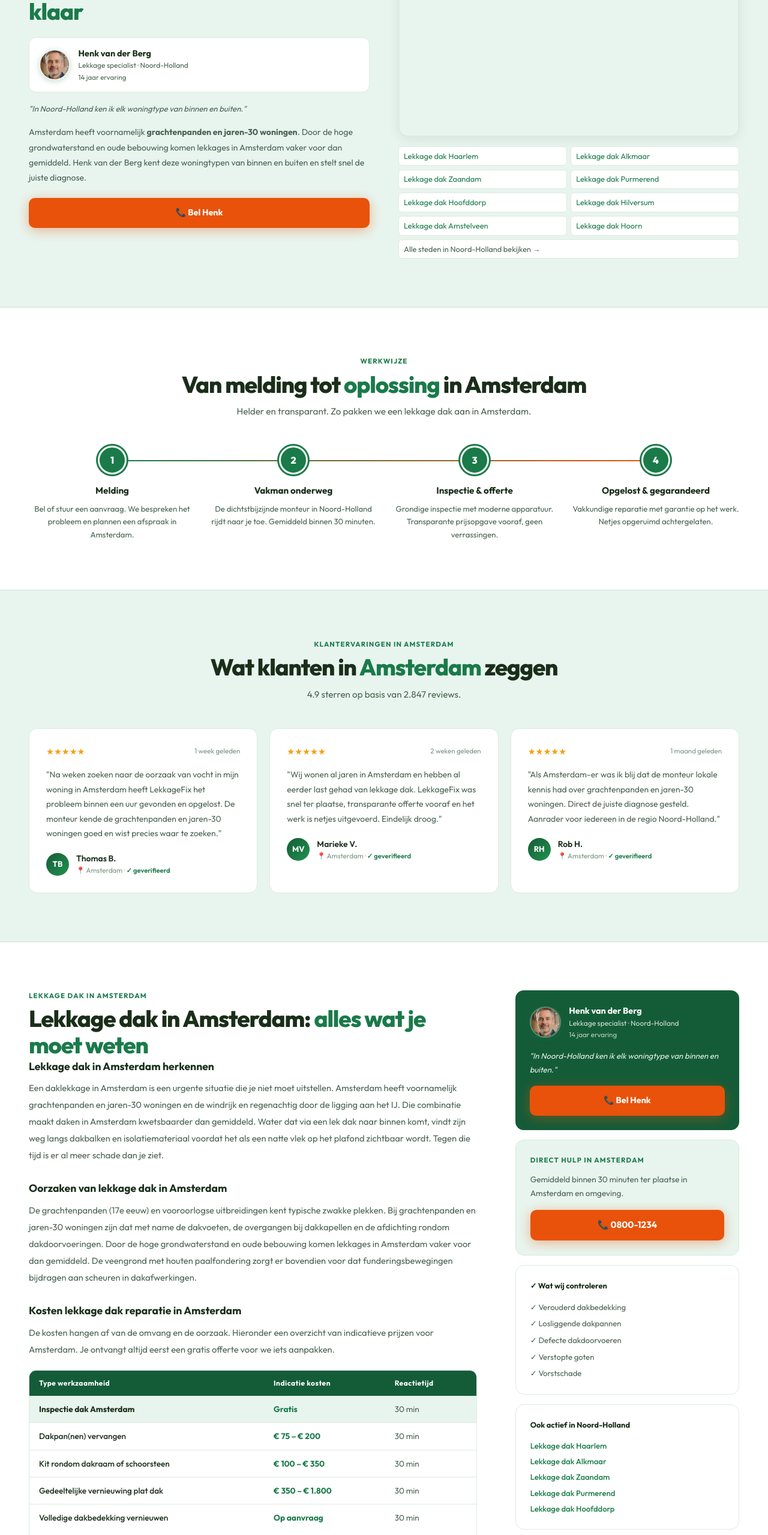
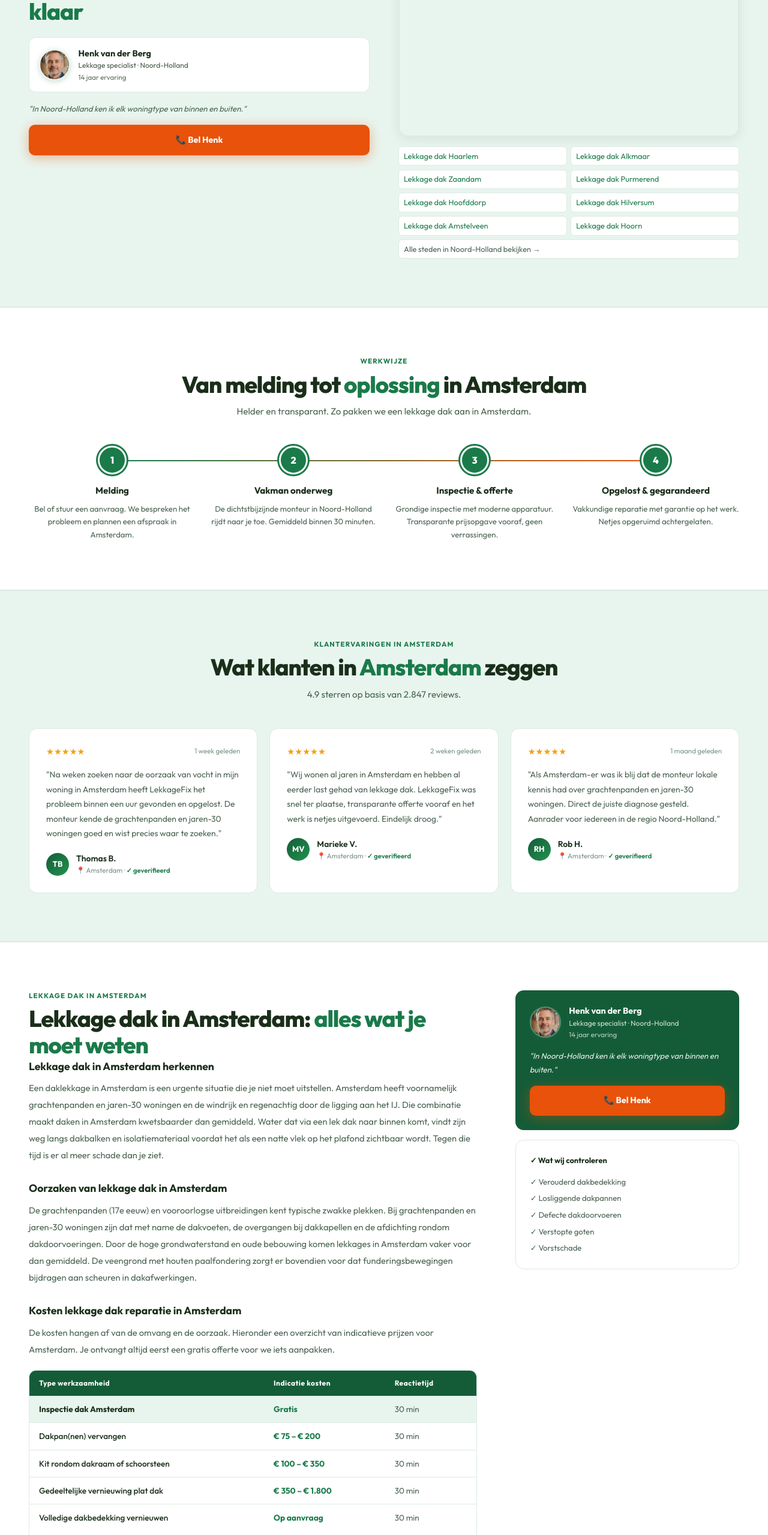
Before and after one commit to SanderKooi/lekkage, a Next.js app: page /lekkage/lekkage-dak/amsterdam in a window 1280 px wide. Shown: the part 1127-3686 px from the top of the page at 60% size. Built offline with nearby package versions, Linux system fonts and the light colour scheme; grey boxes are pictures that could not be loaded.

Commit message:
Update [stad].jsx

```diff
--- a/pages/lekkage/[type]/[stad].jsx
+++ b/pages/lekkage/[type]/[stad].jsx
@@ -8,40 +8,29 @@ const PHONE_DISPLAY = '0800-1234'
 const EMAIL = 'info@lekkagefix.nl'
 
 const monteurs = {
-  'Noord-Holland':  { naam: 'Henk van der Berg',  foto: 'HB', img: '/images/henk.png',       functie: 'Lekkage specialist', ervaring: '14 jaar', quote: 'In Noord-Holland ken ik elk woningtype van binnen en buiten.' },
-  'Zuid-Holland':   { naam: 'Marco de Wit',        foto: 'MW', img: '/images/marco.png',      functie: 'Lekkage specialist', ervaring: '11 jaar', quote: 'Van grachtenpand tot jaren-70 flat, ik los het op.' },
-  'Utrecht':        { naam: 'Jeroen Smit',          foto: 'JS', img: '/images/jeroen.png',     functie: 'Lekkage specialist', ervaring: '9 jaar',  quote: 'Utrecht kent zijn werfkelders, ik ken de lekkages.' },
-  'Noord-Brabant':  { naam: 'Kevin Janssen',        foto: 'KJ', img: '/images/kevin.png',      functie: 'Lekkage specialist', ervaring: '12 jaar', quote: 'Van Eindhoven tot Bergen op Zoom, ik ben er snel bij.' },
-  'Gelderland':     { naam: 'Arjan Meijer',         foto: 'AM', img: '/images/arjan.png',      functie: 'Lekkage specialist', ervaring: '10 jaar', quote: 'De Gelderse woningbouw heeft geen geheimen voor mij.' },
-  'Overijssel':     { naam: 'Thomas Bos',           foto: 'TB', img: '/images/thomas.png',     functie: 'Lekkage specialist', ervaring: '8 jaar',  quote: 'Twente en Zwolle, ik ben altijd in de buurt.' },
-  'Groningen':      { naam: 'Sander Dijkstra',      foto: 'SD', img: '/images/sander.png',     functie: 'Lekkage specialist', ervaring: '7 jaar',  quote: 'Groningse studentenwoningen? Mijn specialiteit.' },
-  'Friesland':      { naam: 'Pieter Visser',        foto: 'PV', img: '/images/pieter.png',     functie: 'Lekkage specialist', ervaring: '13 jaar', quote: 'De Friese wind tast daken aan, ik herstel ze.' },
-  'Drenthe':        { naam: 'Rob Hofstra',          foto: 'RH', img: '/images/rob.png',        functie: 'Lekkage specialist', ervaring: '9 jaar',  quote: 'Drentse woningen verdienen vakkundig onderhoud.' },
-  'Flevoland':      { naam: 'Danny Kramer',         foto: 'DK', img: '/images/danny.png',      functie: 'Lekkage specialist', ervaring: '6 jaar',  quote: "Polderbouw heeft specifieke risico's, ik ken ze." },
-  'Limburg':        { naam: 'Luc Hermans',          foto: 'LH', img: '/images/luc.png',        functie: 'Lekkage specialist', ervaring: '11 jaar', quote: 'Mergelstenen huizen zijn mijn specialiteit.' },
-  'Zeeland':        { naam: 'Kees de Vos',          foto: 'KV', img: '/images/kees.png',       functie: 'Lekkage specialist', ervaring: '15 jaar', quote: 'Zeeuwse panden kennen hun eigen vochtproblemen.' },
-}
-
-// Helper: render monteur avatar (foto als beschikbaar, anders initials)
-function MonteurAvatar({ monteur, size = 52, border = '2px solid rgba(255,255,255,0.3)', bg = 'rgba(255,255,255,0.15)' }) {
-  if (monteur.img) {
-    return (
-      <img
-        src={monteur.img}
-        alt={monteur.naam}
-        style={{width:size,height:size,borderRadius:'50%',objectFit:'cover',flexShrink:0,border,boxShadow:'0 2px 8px rgba(26,122,74,0.25)'}}
-      />
-    )
-  }
-  return (
-    <div style={{width:size,height:size,borderRadius:'50%',background:bg,color:'white',display:'flex',alignItems:'center',justifyContent:'center',fontSize:size*0.32+'px',fontWeight:800,flexShrink:0,border}}>
-      {monteur.foto}
-    </div>
-  )
+  'Noord-Holland':  { naam: 'Henk van der Berg',  foto: 'HB', img: '/images/henk.png',   functie: 'Lekkage specialist', ervaring: '14 jaar', quote: 'In Noord-Holland ken ik elk woningtype van binnen en buiten.' },
+  'Zuid-Holland':   { naam: 'Marco de Wit',        foto: 'MW', img: '/images/marco.png',  functie: 'Lekkage specialist', ervaring: '11 jaar', quote: 'Van grachtenpand tot jaren-70 flat, ik los het op.' },
+  'Utrecht':        { naam: 'Jeroen Smit',          foto: 'JS', img: '/images/jeroen.png', functie: 'Lekkage specialist', ervaring: '9 jaar',  quote: 'Utrecht kent zijn werfkelders, ik ken de lekkages.' },
+  'Noord-Brabant':  { naam: 'Kevin Janssen',        foto: 'KJ', img: '/images/kevin.png',  functie: 'Lekkage specialist', ervaring: '12 jaar', quote: 'Van Eindhoven tot Bergen op Zoom, ik ben er snel bij.' },
+  'Gelderland':     { naam: 'Arjan Meijer',         foto: 'AM', img: '/images/arjan.png',  functie: 'Lekkage specialist', ervaring: '10 jaar', quote: 'De Gelderse woningbouw heeft geen geheimen voor mij.' },
+  'Overijssel':     { naam: 'Thomas Bos',           foto: 'TB', img: '/images/thomas.png', functie: 'Lekkage specialist', ervaring: '8 jaar',  quote: 'Twente en Zwolle, ik ben altijd in de buurt.' },
+  'Groningen':      { naam: 'Sander Dijkstra',      foto: 'SD', img: '/images/sander.png', functie: 'Lekkage specialist', ervaring: '7 jaar',  quote: 'Groningse studentenwoningen? Mijn specialiteit.' },
+  'Friesland':      { naam: 'Pieter Visser',        foto: 'PV', img: '/images/pieter.png', functie: 'Lekkage specialist', ervaring: '13 jaar', quote: 'De Friese wind tast daken aan, ik herstel ze.' },
+  'Drenthe':        { naam: 'Rob Hofstra',          foto: 'RH', img: '/images/rob.png',    functie: 'Lekkage specialist', ervaring: '9 jaar',  quote: 'Drentse woningen verdienen vakkundig onderhoud.' },
+  'Flevoland':      { naam: 'Danny Kramer',         foto: 'DK', img: '/images/danny.png',  functie: 'Lekkage specialist', ervaring: '6 jaar',  quote: "Polderbouw heeft specifieke risico's, ik ken ze." },
+  'Limburg':        { naam: 'Luc Hermans',          foto: 'LH', img: '/images/luc.png',    functie: 'Lekkage specialist', ervaring: '11 jaar', quote: 'Mergelstenen huizen zijn mijn specialiteit.' },
+  'Zeeland':        { naam: 'Kees de Vos',          foto: 'KV', img: '/images/kees.png',   functie: 'Lekkage specialist', ervaring: '15 jaar', quote: 'Zeeuwse panden kennen hun eigen vochtproblemen.' },
 }
 
 function getMonteur(provincie) {
-  return monteurs[provincie] || { naam: 'Jan Peters', foto: 'JP', functie: 'Lekkage specialist', ervaring: '10 jaar', quote: 'Vakkundig en snel door heel Nederland.' }
+  return monteurs[provincie] || { naam: 'Jan Peters', foto: 'JP', img: null, functie: 'Lekkage specialist', ervaring: '10 jaar', quote: 'Vakkundig en snel door heel Nederland.' }
+}
+
+function MonteurAvatar({ monteur, size = 52, border = '2.5px solid white', bg = 'var(--green)' }) {
+  if (monteur.img) {
+    return <img src={monteur.img} alt={monteur.naam} style={{width:size,height:size,borderRadius:'50%',objectFit:'cover',flexShrink:0,border,boxShadow:'0 2px 8px rgba(26,122,74,0.25)'}} />
+  }
+  return <div style={{width:size,height:size,borderRadius:'50%',background:bg,color:'white',display:'flex',alignItems:'center',justifyContent:'center',fontSize:size*0.32+'px',fontWeight:800,flexShrink:0,border}}>{monteur.foto}</div>
 }
 
 // Extra stadsdata voor unieke content
@@ -495,14 +484,11 @@ export default function LekkageTypeStad({ type, stad }) {
               <MonteurAvatar monteur={monteur} size={52} border="2.5px solid var(--green3)" bg="var(--green)" />
               <div>
                 <div style={{fontWeight:700,fontSize:'0.9rem'}}>{monteur.naam}</div>
-                <div style={{fontSize:'0.75rem',color:'var(--muted)'}}>{monteur.functie} · {stad.provincie}</div>
-                <div style={{fontSize:'0.72rem',color:'var(--muted)',marginTop:'0.1rem'}}>{monteur.ervaring} ervaring</div>
+                <div style={{fontSize:'0.75rem',opacity:0.8}}>{monteur.functie} · {stad.provincie}</div>
+                <div style={{fontSize:'0.72rem',opacity:0.7,marginTop:'0.1rem'}}>{monteur.ervaring} ervaring</div>
               </div>
             </div>
             <p style={{fontSize:'0.82rem',lineHeight:1.7,marginBottom:'1rem',fontStyle:'italic',color:'var(--muted)'}}>"{monteur.quote}"</p>
-            <p style={{fontSize:'0.88rem',lineHeight:1.8,color:'var(--muted)',marginBottom:'1.25rem'}}>
-              {stad.naam} heeft voornamelijk <strong>{stad.woningtype}</strong>. {stad.fact} {monteur.naam} kent deze woningtypen van binnen en buiten en stelt snel de juiste diagnose.
-            </p>
             <a href={`tel:${PHONE}`} className="btn-call" style={{width:'100%',justifyContent:'center',background:'var(--orange)',fontSize:'0.9rem'}}>📞 Bel {monteur.naam.split(' ')[0]}</a>
           </div>
 
@@ -634,29 +620,11 @@ export default function LekkageTypeStad({ type, stad }) {
                 <a href={`tel:${PHONE}`} className="btn-call" style={{width:'100%',justifyContent:'center',background:'var(--orange)',fontSize:'0.9rem'}}>📞 Bel {monteur.naam.split(' ')[0]}</a>
               </div>
 
-              <div style={{background:'var(--green3)',border:'1.5px solid var(--green4)',borderRadius:'14px',padding:'1.5rem',marginBottom:'1rem'}}>
-                <div className="eyebrow" style={{marginBottom:'0.75rem'}}>Direct hulp in {stad.naam}</div>
-                <p style={{fontSize:'0.85rem',color:'var(--muted)',marginBottom:'1rem',lineHeight:1.7}}>Gemiddeld binnen 30 minuten ter plaatse in {stad.naam} en omgeving.</p>
-                <a href={`tel:${PHONE}`} className="btn-call" style={{width:'100%',justifyContent:'center',fontSize:'0.95rem'}}>📞 {PHONE_DISPLAY}</a>
-              </div>
-
-              <div style={{background:'white',border:'1.5px solid var(--border)',borderRadius:'14px',padding:'1.5rem',marginBottom:'1rem'}}>
+              <div style={{background:'white',border:'1.5px solid var(--border)',borderRadius:'14px',padding:'1.5rem'}}>
                 <div style={{fontSize:'0.8rem',fontWeight:700,color:'var(--text)',marginBottom:'1rem'}}>✓ Wat wij controleren</div>
                 <div style={{display:'flex',flexDirection:'column',gap:'0.5rem',fontSize:'0.82rem',color:'var(--muted)'}}>
                   {type.oorzaken.slice(0,5).map((o,i) => (
                     <span key={i}>✓ {o.titel || o}</span>
-                  ))}
-                </div>
-              </div>
-
-              <div style={{background:'white',border:'1.5px solid var(--border)',borderRadius:'14px',padding:'1.5rem'}}>
-                <div style={{fontSize:'0.8rem',fontWeight:700,color:'var(--text)',marginBottom:'1rem'}}>Ook actief in {stad.provincie}</div>
-                <div style={{display:'flex',flexDirection:'column',gap:'0.4rem'}}>
-                  {andereSteden.slice(0,5).map(s => (
-                    <a key={s.slug} href={`/lekkage/${type.slug}/${s.slug}`}
-                      style={{fontSize:'0.82rem',color:'var(--green)',textDecoration:'none',fontWeight:500}}>
-                      {type.naam} {s.naam}
-                    </a>
                   ))}
                 </div>
               </div>
@@ -681,37 +649,6 @@ export default function LekkageTypeStad({ type, stad }) {
                 <div className="faq-a">{f.a}</div>
               </div>
             ))}
-          </div>
-        </div>
-      </section>
-
-      {/* INTERNE LINKING */}
-      <section className="section section-white">
-        <div className="section-inner" style={{display:'grid',gridTemplateColumns:'1fr 1fr',gap:'3rem'}}>
-          <div>
-            <div className="eyebrow">{type.naam} per stad</div>
-            <h2 style={{fontSize:'1.3rem',marginBottom:'1.25rem'}}>Andere steden in <em>{stad.provincie}</em></h2>
-            <div className="steden-grid">
-              {andereSteden.map(s => (
-                <a key={s.slug} href={`/lekkage/${type.slug}/${s.slug}`} className="stad-a">
-                  <span>📍 {s.naam}</span><span className="stad-arrow">→</span>
-                </a>
-              ))}
-              <a href={`/lekkage/dienst/${type.slug}`} className="stad-a" style={{color:'var(--green)',fontWeight:600}}>
-                <span>Alle steden bekijken</span><span className="stad-arrow">→</span>
-              </a>
-            </div>
-          </div>
-          <div>
-            <div className="eyebrow">Andere diensten in {stad.naam}</div>
-            <h2 style={{fontSize:'1.3rem',marginBottom:'1.25rem'}}>Meer <em>lekkageproblemen</em></h2>
-            <div className="steden-grid">
-              {andereTypes.map(t => (
-                <a key={t.slug} href={`/lekkage/${t.slug}/${stad.slug}`} className="stad-a">
-                  <span>{t.icon} {t.naam}</span><span className="stad-arrow">→</span>
-                </a>
-              ))}
-            </div>
           </div>
         </div>
       </section>
```
